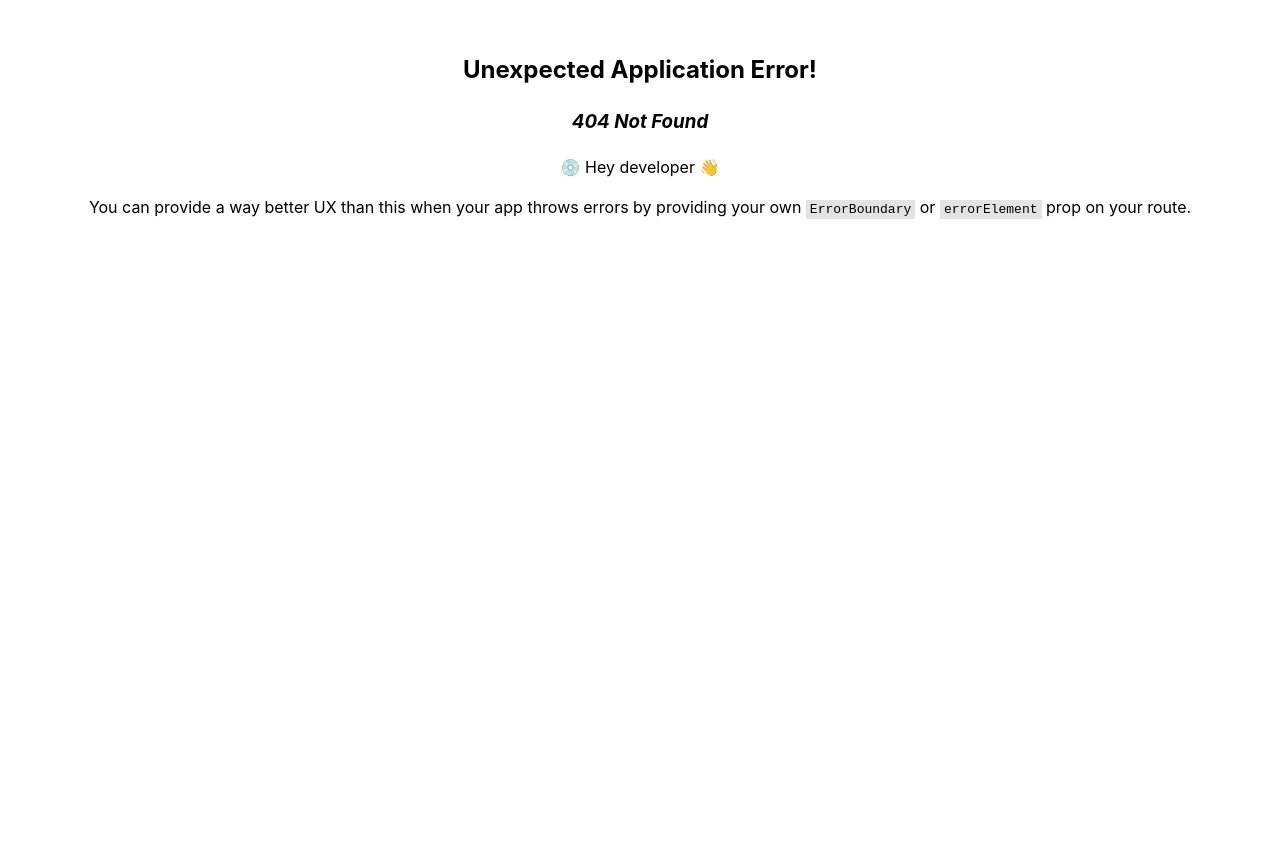
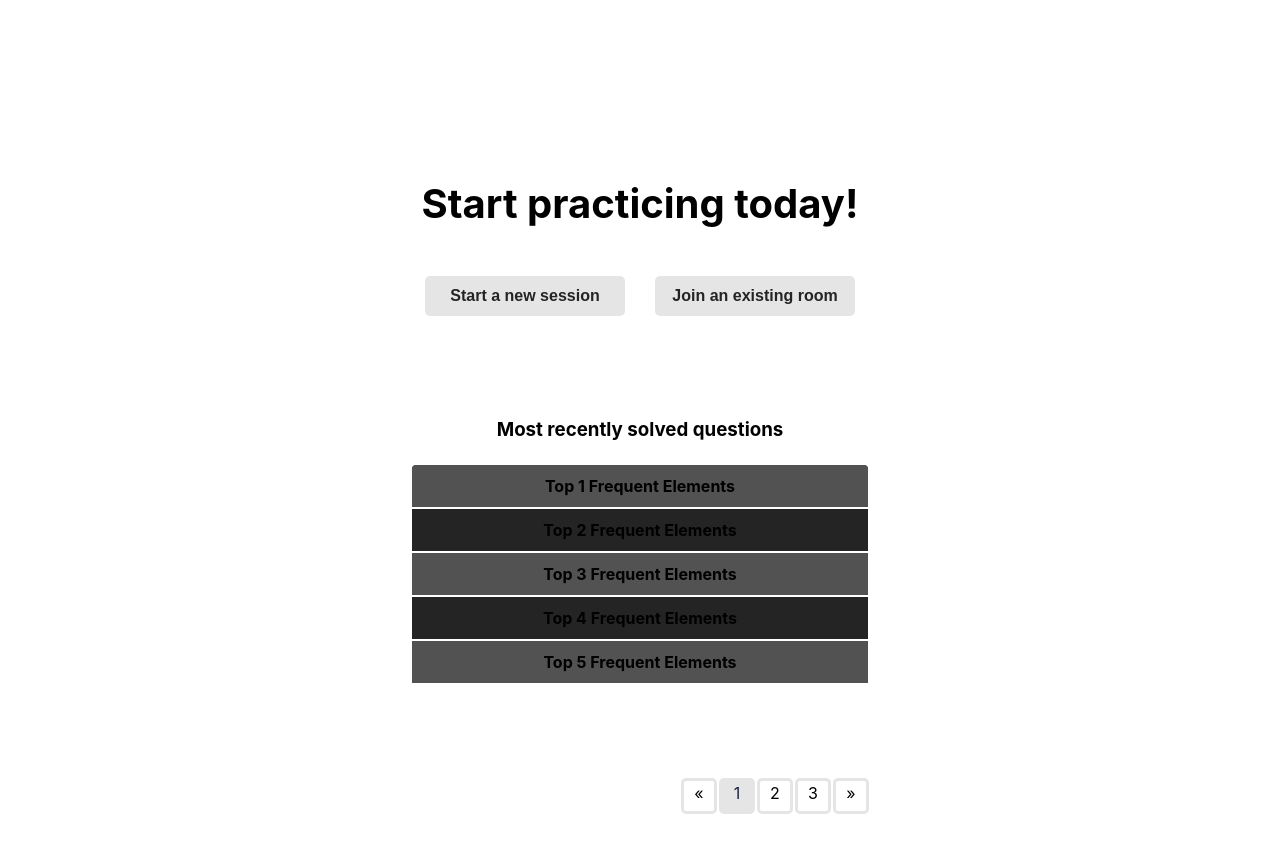
Before and after one commit to ngsengleng/Peerprep, a React (Vite) app: page /home in a window 1280 px wide. Before the commit this address had no page. Shown: the top 852 px of the page. Before the commit the page ends 800 px from the top, so only its background shows below. Built offline with nearby package versions, Linux system fonts and the light colour scheme.

Commit message:
add homepage

```diff
--- a/index.html
+++ b/index.html
@@ -2,9 +2,8 @@
 <html lang="en">
   <head>
     <meta charset="UTF-8" />
-    <link rel="icon" type="image/svg+xml" href="/vite.svg" />
     <meta name="viewport" content="width=device-width, initial-scale=1.0" />
-    <title>Vite + React + TS</title>
+    <title>PeerPrep</title>
   </head>
   <body>
     <div id="root"></div>
--- a/src/main.tsx
+++ b/src/main.tsx
@@ -1,20 +1,38 @@
 import React from "react";
 import ReactDOM from "react-dom/client";
-import { createBrowserRouter, RouterProvider } from "react-router-dom";
+import {
+  createBrowserRouter,
+  redirect,
+  RouterProvider,
+} from "react-router-dom";
 import "./stylesheets/main.scss";
 import ErrorPage from "./pages/ErrorPage.tsx";
 import LoginPage from "./pages/LoginPage.tsx";
 import SignupPage from "./pages/SignupPage.tsx";
+import HomePage from "./pages/HomePage.tsx";
 const router = createBrowserRouter([
   {
-    path: "/login",
-    element: <LoginPage />,
     errorElement: <ErrorPage />,
-  },
-  {
-    path: "/signup",
-    element: <SignupPage />,
-    errorElement: <ErrorPage />,
+    children: [
+      {
+        path: "/login",
+        element: <LoginPage />,
+      },
+      {
+        path: "/signup",
+        element: <SignupPage />,
+      },
+      {
+        path: "/home",
+        element: <HomePage />,
+      },
+      {
+        path: "/",
+        loader: async () => {
+          return redirect("/login");
+        },
+      },
+    ],
   },
 ]);
 
--- /dev/null
+++ b/src/pages/HomePage.tsx
@@ -0,0 +1,98 @@
+import { useCallback, useEffect, useState } from "react";
+
+export default function HomePage() {
+  const [rawData, setRawData] = useState<number[]>([
+    1, 2, 3, 4, 5, 6, 7, 8, 9, 10, 11, 12, 13, 14,
+  ]); // placeholder max should be only 5
+  const [paginationState, setPaginationState] = useState<number>(0);
+  const [paginationData, setPaginationData] = useState<number[]>([]);
+  const [paginationIndexes, setPaginationIndexes] = useState<number[]>([]);
+  const limit: number = 5;
+  const handlePagination = useCallback(
+    (position: number) => {
+      const newPaginationData: number[] = rawData.slice(
+        (position - 1) * limit,
+        position * limit > rawData.length ? rawData.length : position * limit
+      );
+      setPaginationState(position);
+      setPaginationData(newPaginationData);
+    },
+    [rawData]
+  );
+  const jumpStart = () => {
+    handlePagination(paginationIndexes[0]);
+  };
+  const jumpEnd = () => {
+    handlePagination(paginationIndexes.slice(-1)[0]);
+  };
+  useEffect(() => {
+    const arr: number[] = [];
+    for (let i = 0; i < Math.ceil(rawData.length / limit); i++) {
+      arr.push(i + 1);
+    }
+    handlePagination(1);
+    setPaginationIndexes(arr);
+  }, [rawData, handlePagination]);
+  return (
+    <>
+      <div className="home-title">
+        <h1>Start practicing today!</h1>
+      </div>
+      <div className="home-button-group">
+        <button className="home-redirect-button">
+          <b>Start a new session</b>
+        </button>
+        <button className="home-redirect-button">
+          <b>Join an existing room</b>
+        </button>
+      </div>
+      <h3>Most recently solved questions</h3>
+      <div className="display-table-container">
+        <table className="display-table">
+          <tbody>
+            {paginationData.map((v) => {
+              return (
+                <tr key={v}>
+                  <td
+                    className={
+                      v % 2 == 0
+                        ? "display-table-row--even"
+                        : "display-table-row--odd"
+                    }
+                  >
+                    <b>Top {v} Frequent Elements</b>
+                  </td>
+                </tr>
+              );
+            })}
+          </tbody>
+        </table>
+      </div>
+      <nav className="pagination-container">
+        <ul className="pagination">
+          <li className="pagination-button--unselected" onClick={jumpStart}>
+            <a>«</a>
+          </li>
+          {paginationIndexes.map((v) => {
+            return (
+              <li
+                onClick={() => handlePagination(v)}
+                key={v}
+                className={
+                  paginationState == v
+                    ? "pagination-button--selected"
+                    : "pagination-button--unselected"
+                }
+              >
+                <a>{v}</a>
+              </li>
+            );
+          })}
+          <li className="pagination-button--unselected" onClick={jumpEnd}>
+            <a>»</a>
+          </li>
+        </ul>
+      </nav>
+    </>
+  );
+}
--- a/src/pages/LoginPage.tsx
+++ b/src/pages/LoginPage.tsx
@@ -35,7 +35,7 @@ export default function LoginPage() {
   };
   return (
     <>
-      <div className="page-title">
+      <div className="login-title">
         <h1>PeerPrep</h1>
         <p>
           <b>Collaborative coding interview preparation made easy</b>
@@ -67,7 +67,7 @@ export default function LoginPage() {
             />
           </FormGridItem>
           <FormGridItem>
-            <button className="submit-button" type="submit">
+            <button className="form-button" type="submit">
               <b>Sign in</b>
             </button>
           </FormGridItem>
--- a/src/pages/SignupPage.tsx
+++ b/src/pages/SignupPage.tsx
@@ -56,7 +56,7 @@ export default function SignupPage() {
       <FormGrid>
         <form onSubmit={handleSubmit}>
           <FormGridItem>
-            <h2>Sign up</h2>
+            <h2>Sign up for PeerPrep!</h2>
           </FormGridItem>
           <FormGridItem>
             <InputField
@@ -95,7 +95,7 @@ export default function SignupPage() {
             />
           </FormGridItem>
           <FormGridItem>
-            <button className="submit-button" type="submit">
+            <button className="form-button" type="submit">
               <b>Sign up</b>
             </button>
           </FormGridItem>
--- a/src/stylesheets/components/_formButton.scss
+++ b/src/stylesheets/components/_formButton.scss
@@ -1,4 +1,4 @@
-.submit-button {
+.form-button {
   font-size: 1rem;
   background-color: $accents;
   border-style: hidden;
--- a/src/stylesheets/main.scss
+++ b/src/stylesheets/main.scss
@@ -12,6 +12,7 @@
 @import "components/root";
 
 @import "pages/error";
+@import "pages/home";
 @import "pages/login";
 @import "pages/signup";
 
--- /dev/null
+++ b/src/stylesheets/pages/_home.scss
@@ -0,0 +1,84 @@
+.home-title {
+  margin-top: 150px;
+  margin-bottom: 50px;
+}
+
+.home-button-group {
+  margin-bottom: 100px;
+}
+
+.home-redirect-button {
+  margin: 0 15px;
+  font-size: 1rem;
+  background-color: $contrast-dark;
+  color: $base-color;
+  border-style: none;
+  border-radius: 5px;
+  height: 2.5rem;
+  padding: 5px;
+  width: 200px;
+}
+
+.display-table-container {
+  overflow-y: scroll;
+  height: 300px;
+  scrollbar-color: $contrast-dark $base-color;
+  scrollbar-width: thin;
+  border-radius: 10px;
+}
+
+.display-table {
+  width: 100%;
+}
+
+.display-table-row--odd {
+  padding: 5px 0;
+  height: 2rem;
+  background-color: #525252;
+}
+
+.display-table-row--even {
+  padding: 5px 0;
+  height: 2rem;
+  background-color: #242424;
+}
+
+.pagination-container {
+  margin: 15px 0;
+  display: flex;
+  justify-content: end;
+}
+
+.pagination {
+  list-style: none;
+  margin: 0;
+  padding: 0;
+  display: flex;
+}
+
+.pagination-button--unselected {
+  margin: 0 1px;
+  border-style: solid;
+  border-color: $contrast-dark;
+  border-radius: 5px;
+  width: 30px;
+  height: 30px;
+  text-align: center;
+}
+
+.pagination-button--selected {
+  margin: 0 1px;
+  border-style: solid;
+  border-color: $contrast-dark;
+  background-color: $contrast-dark;
+  color: $contrast-light;
+  border-radius: 5px;
+  width: 30px;
+  height: 30px;
+  text-align: center;
+}
+
+.pagination li:hover {
+  cursor: pointer;
+  text-decoration: underline;
+}
--- a/src/stylesheets/pages/_login.scss
+++ b/src/stylesheets/pages/_login.scss
@@ -1,4 +1,4 @@
-.page-title {
+.login-title {
   padding-top: 100px;
   margin-bottom: 50px;
   width: 500px;
```
